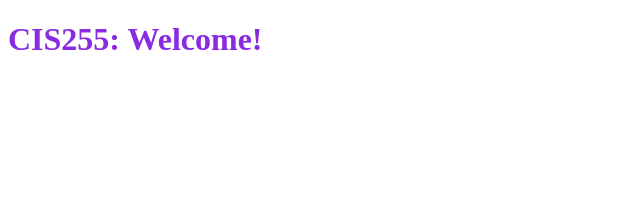
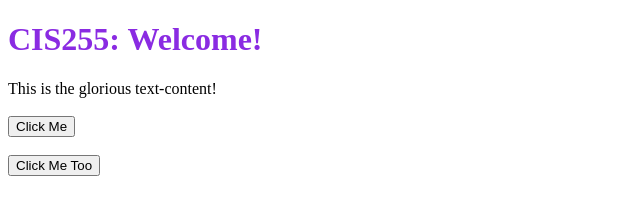
Before and after one commit to GeraldCenteno/Mod_2_Assignment, a plain HTML site: page index.html in a window 1280 px wide. Shown: the whole page, without its empty margins (0-640 px from the left). Drawn offline with Linux system fonts and the light colour scheme.

Commit message:
experimented more with test.js

```diff
--- a/index.html
+++ b/index.html
@@ -5,12 +5,19 @@
     <meta charset="UTF-8">
     <meta name="viewport" content="width=device-width, initial-scale=1.0">
     <link rel="stylesheet" href="style.css">
+    <script src="test.js" defer></script>
     <title>Document</title>
 </head>
 
 <body>
     <h1>CIS255: Welcome!</h1>
-    <script src="test.js"></script>
+    <div id="container"></div>
+    <br>
+
+    <button id="btn1">Click Me</button>
+    <br>
+    <br>
+    <button id="btn2">Click Me Too</button>
 </body>
 
 </html>
--- a/test.js
+++ b/test.js
@@ -13,3 +13,20 @@ var b = 25
 /* 2 Examples of using variables in arithmetic operations in JS */
 console.log(b / a)
 console.log(a - b)
+
+/* experimenting with DOM manipulation */
+
+const container = document.querySelector("#container");
+
+const content = document.createElement("div");
+content.classList.add("content");
+content.textContent = "This is the glorious text-content!";
+container.appendChild(content);
+
+const btn1 = document.querySelector("#btn1");
+btn1.onclick = () => alert("Hello World");
+
+const btn2 = document.querySelector("#btn2");
+btn2.addEventListener("click", () => {
+  alert("Hello World");
+});
```
